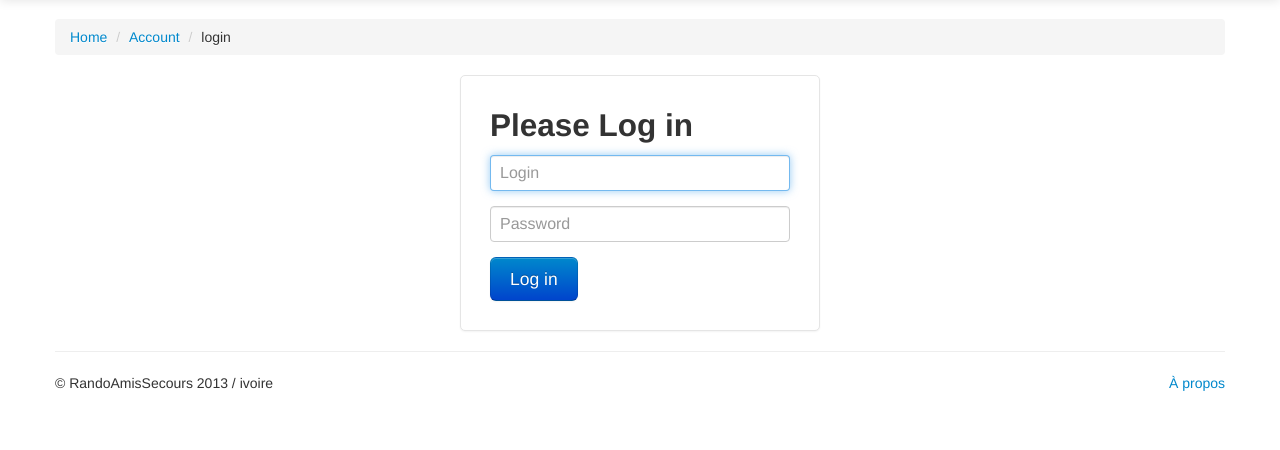
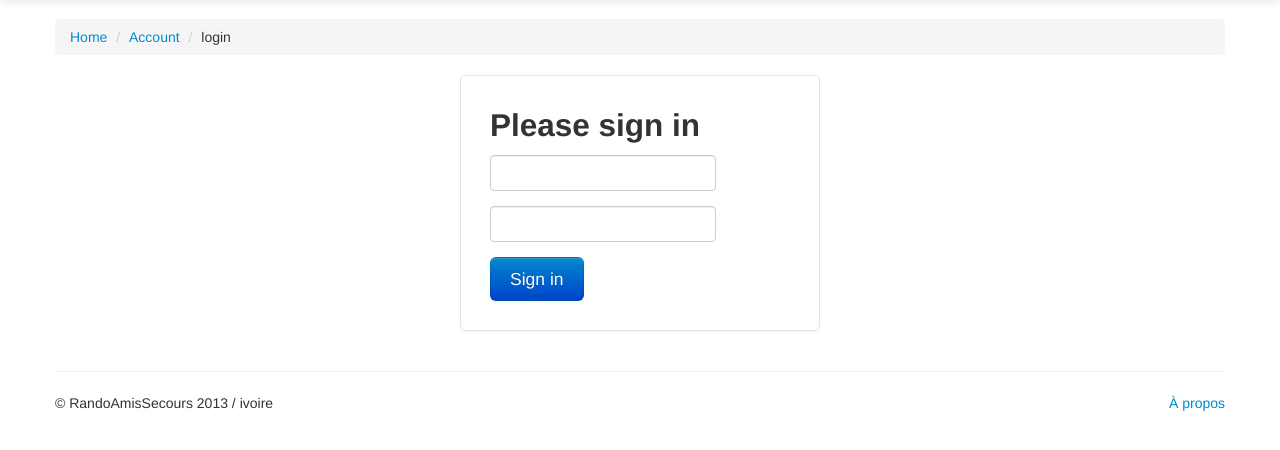
Before and after one commit to ivoire/RandoAmisSecours, a Django app: template RandoAmisSecours/templates/RandoAmisSecours/account/login.html in a window 1280 px wide. Shown: the part 41-491 px from the top of the page. Run offline with Django 3.2, Linux system fonts and the light colour scheme; the template is opened without the code that fills it, so the values that code supplies are empty, except form fields; tables that the repository leaves empty hold one stand-in row (values such as "Sample post"); form fields are guessed from the names that the template uses.

Commit message:
Improve the login page
Also moves the account pages under account/

```diff
--- a/RandoAmisSecours/templates/RandoAmisSecours/account/login.html
+++ b/RandoAmisSecours/templates/RandoAmisSecours/account/login.html
@@ -36,11 +36,21 @@
 {% endblock %}
 
 {% block body %}
-<form class="form-signin" method="post" action="{% url 'accounts.login' %}">
+<div class="container">
+  {% if form.errors %}
+    <div class="alert alert-error">
+      <button class="close" data-dismiss="alert" type="button"><i class="icon-remove"></i></button>
+      <strong>Wrong username of password</strong>: Note that both fields may be case-sensitive
+    </div>
+  {% endif %}
+
+  <form class="form-signin" method="post" action="{% url 'accounts.login' %}">
     {% csrf_token %}
-    <h2 class="form-signin-heading">Please Log in</h2>
-    <input name="username" type="text" class="input-block-level" placeholder="Login" autofocus="autofocus">
-    <input name="password" type="password" class="input-block-level" placeholder="Password">
-    <button class="btn btn-large btn-primary" type="submit">Log in</button>
-</form>
+    <h2 class="form-signin-heading">Please sign in</h2>
+      {{ form.username }}
+      {{ form.password }}
+    <button class="btn btn-large btn-primary" type="submit">Sign in</button>
+    <input type="hidden" name="next" value="{{ next }}" />
+  </form>
+</div>
 {% endblock %}
--- a/RandoAmisSecours/urls.py
+++ b/RandoAmisSecours/urls.py
@@ -2,6 +2,8 @@
 # vim: set ts=4
 
 from django.conf.urls import patterns, url
+
+from RandoAmisSecours.views.account import RASAuthenticationForm
 
 # Main page
 urlpatterns = patterns('RandoAmisSecours.views.main',
@@ -10,11 +12,11 @@
 
 # Authentication
 urlpatterns += patterns('django.contrib.auth.views',
-    url(r'^accounts/login/$', 'login', {'template_name': 'RandoAmisSecours/account/login.html'}, name='accounts.login'),
+    url(r'^accounts/login/$', 'login', {'template_name': 'RandoAmisSecours/account/login.html', 'authentication_form': RASAuthenticationForm}, name='accounts.login'),
     url(r'^accounts/logout/$', 'logout', {'template_name': 'RandoAmisSecours/account/logged_out.html'}, name='accounts.logout'),
 )
 
-urlpatterns += patterns('RandoAmisSecours.views.profile',
+urlpatterns += patterns('RandoAmisSecours.views.account',
     url(r'^accounts/profile/$', 'profile', name='accounts.profile'),
 )
 
```
Also changed, not shown: RandoAmisSecours/views/account.py (added, +25 -0 lines), RandoAmisSecours/views/profile.py (deleted, +0 -11 lines).
